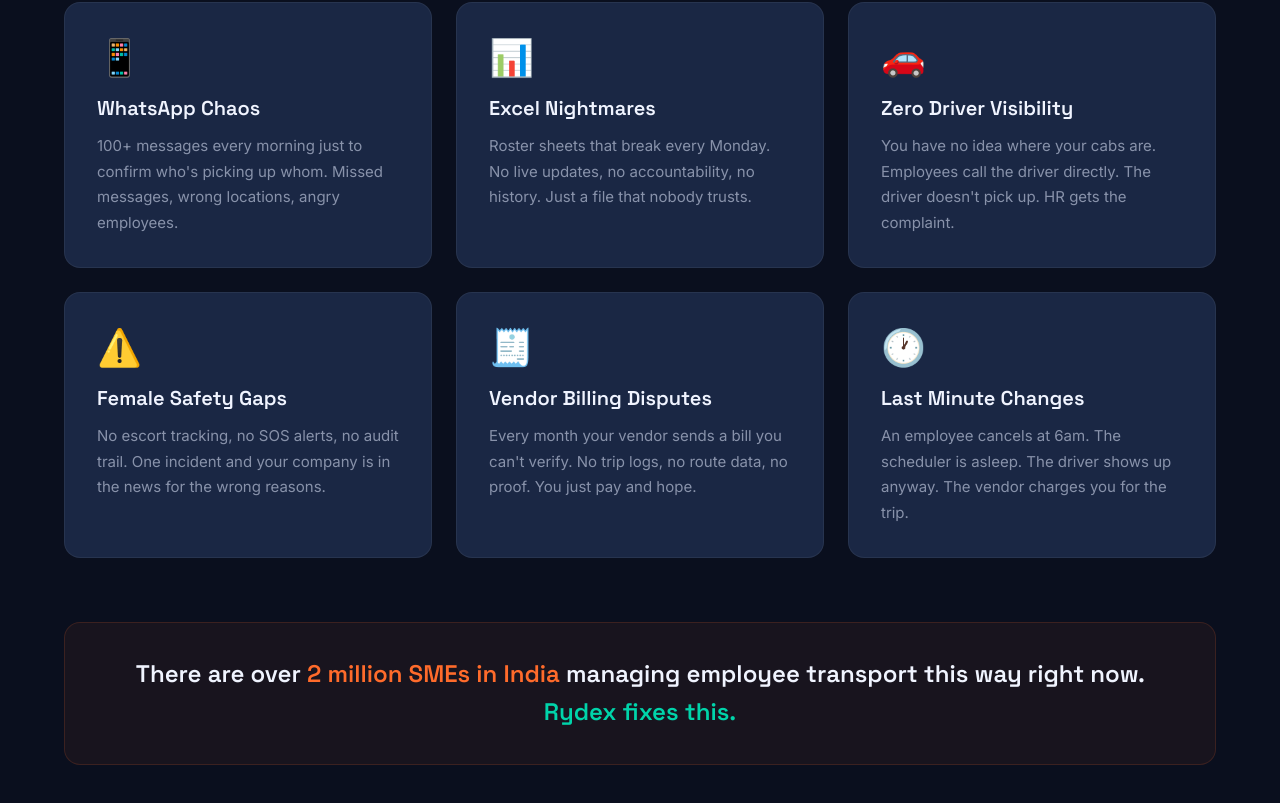
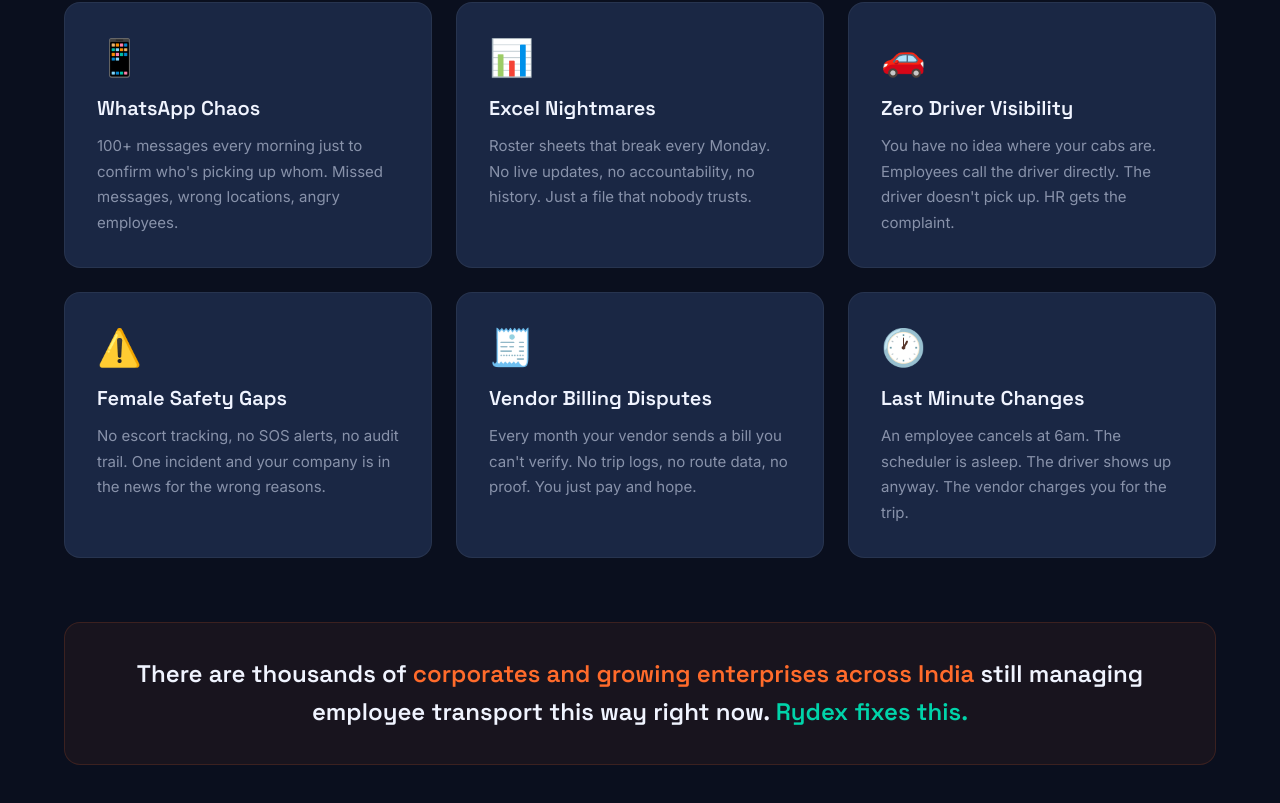
Before and after one commit to manikandan78460Alpha/rydex-website, a Next.js app: page / in a window 1280 px wide. Shown: the part 1201-2004 px from the top of the page. Built offline with nearby package versions, Linux system fonts and the light colour scheme.

Commit message:
Update Problem.tsx

```diff
--- a/app/components/Problem.tsx
+++ b/app/components/Problem.tsx
@@ -137,9 +137,9 @@
           color: "#F0F4FF",
           lineHeight: 1.6,
         }}>
-          There are over{" "}
-          <span style={{ color: "#FF6B2B" }}>2 million SMEs in India</span>{" "}
-          managing employee transport this way right now.{" "}
+         There are thousands of{" "}
+          <span style={{ color: "#FF6B2B" }}>corporates and growing enterprises across India</span>{" "}
+          still managing employee transport this way right now.{" "}
           <span style={{ color: "#00D4AA" }}>Rydex fixes this.</span>
         </p>
       </div>
```
